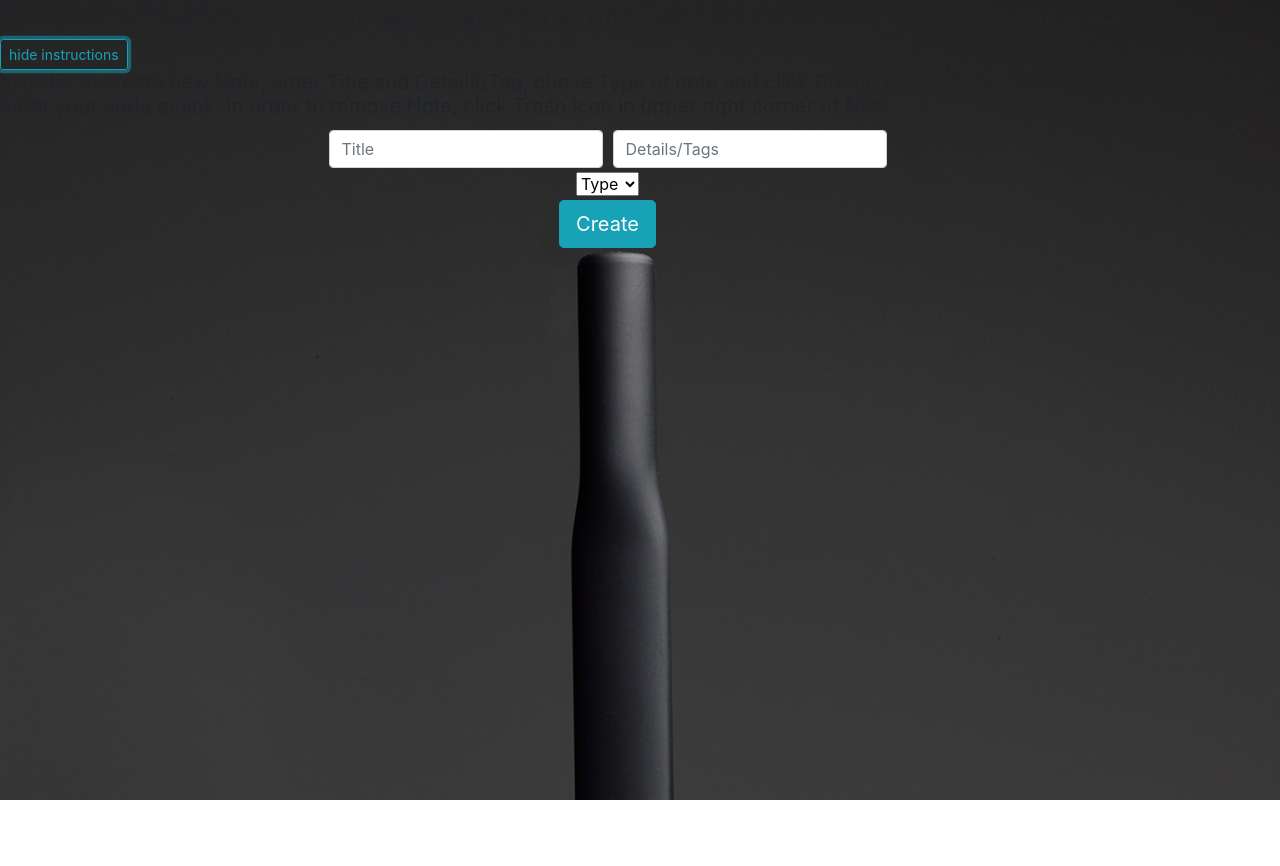
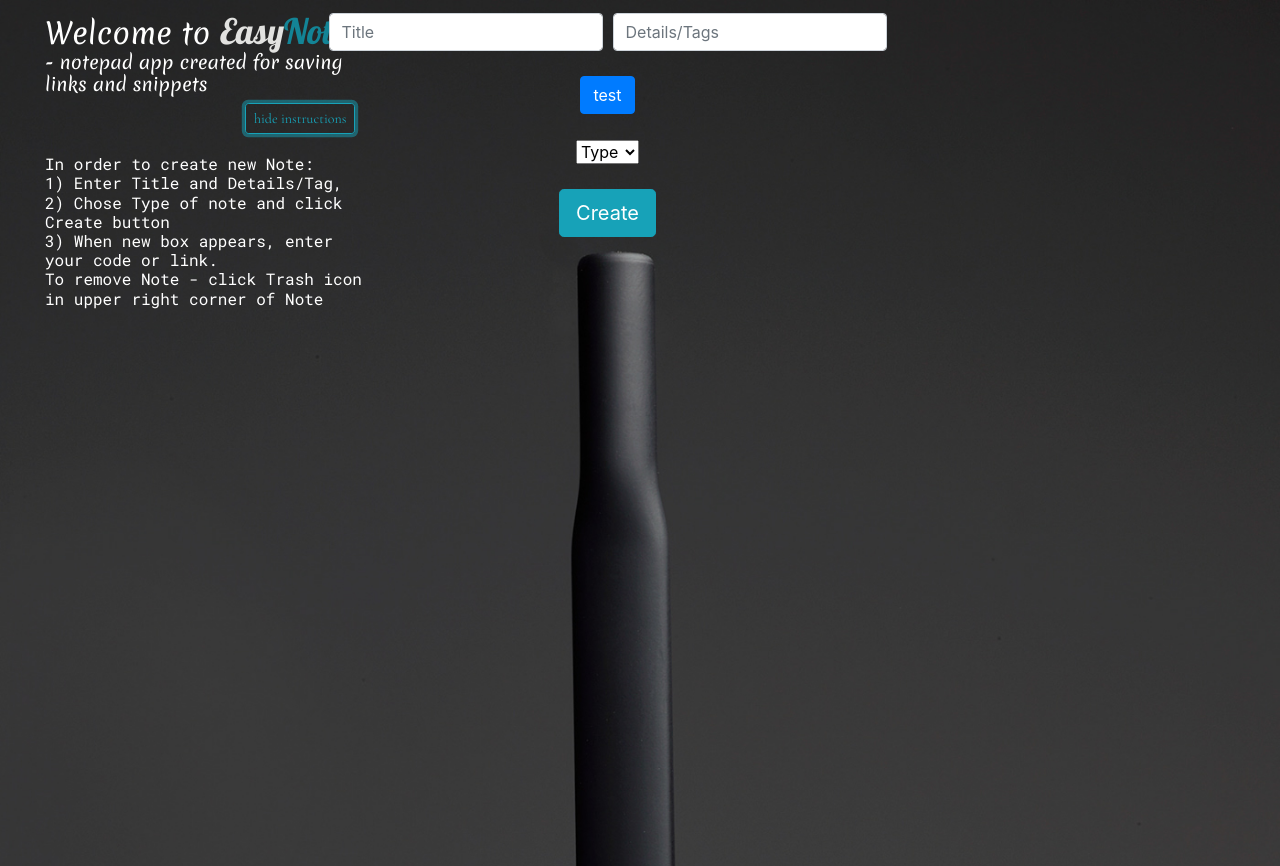
Before and after one commit to Leon131314/project_notepadV2, a React (Create React App) app: page / in a window 1280 px wide. Both pictures are taken after a click on the button "show instructions". Before the commit the page ends 800 px from the top, so only its background shows below. Built offline with nearby package versions, Linux system fonts and the light colour scheme.

Commit message:
welcome info

```diff
--- a/package.json
+++ b/package.json
@@ -12,6 +12,7 @@
     "node-sass": "^4.13.1",
     "react": "^16.13.0",
     "react-bootstrap": "^1.0.0-beta.17",
+    "react-clock": "^2.4.0",
     "react-dom": "^16.13.0",
     "react-icons": "^3.9.0",
     "react-native": "^0.61.5",
--- a/public/index.html
+++ b/public/index.html
@@ -25,6 +25,8 @@
       Learn how to configure a non-root public URL by running `npm run build`.
     -->
     <title>React App</title>
+    <link href="https://fonts.googleapis.com/css?family=Cormorant+Garamond|Merienda|Roboto+Mono&display=swap" rel="stylesheet">
+    <link href="https://fonts.googleapis.com/css?family=Lobster&display=swap" rel="stylesheet">
   </head>
   <body>
     <noscript>You need to enable JavaScript to run this app.</noscript>
--- a/src/App.scss
+++ b/src/App.scss
@@ -1,5 +1,43 @@
 
+.Welcome {
+  color: #ffffff;
+  width: 320px;
+  position: absolute;
+  left: 45px;
+  top: 10px;
+}
 
+#welcome-header{
+  font-size: 29px;
+}
+
+.Welcome-Note {
+  font-family: 'Merienda', cursive;
+  font-size: 18px;
+}
+
+#logo {
+  color: #138496;
+  font-family: 'Lobster', cursive;
+  font-size: 35px;
+}
+
+#logo2 {
+  color: #E2E2E0;
+  font-family: 'Lobster', cursive;
+  font-size: 35px;
+}
+
+.Welcome-Info {
+  font-family: 'Roboto Mono', monospace;
+  font-size: 16px;
+}
+
+.ShowBtn {
+  margin-left: 200px;
+  margin-bottom: 20px;
+  font-family: 'Cormorant Garamond', serif;
+}
 .Title {
   color: #ffffff;
   padding-top: 30px;
@@ -37,8 +75,9 @@ body {
   background-size: cover;
 }
 
-.mb-3 {
-  padding-top: 170px;
+.mb-3.input-group {
+  position: absolute;
+  top: 165px;
 }
 
 .phase1 {
@@ -68,6 +107,7 @@ body {
 .Lists {
   display: flex;
   justify-content: space-around;
+  margin-top: 100px;
 }
 
 .List-link {
--- a/src/components/Main.js
+++ b/src/components/Main.js
@@ -17,7 +17,7 @@ export default class Main extends React.Component {
                     id: 0,
                     note: '',
                     title: '',
-                    type: 'type',
+                    type: '',
                     linkCounter: 0,
                     codeCounter: 0
                 },
@@ -29,7 +29,7 @@ export default class Main extends React.Component {
         this.handleChangeType = this.handleChangeType.bind(this);
         this.removeNote = this.removeNote.bind(this);
         this.removeNoteTest = this.removeNoteTest.bind(this);
-
+        this.linkCounter = this.linkCounter.bind(this);
 
     }
     handleChangeNote(event) {
@@ -53,6 +53,20 @@ export default class Main extends React.Component {
         });
     }
 
+    linkCounter() {
+        let linkCounter = 0;
+        const test = this.state.notes.map(note => {
+            if (note.type === 'link') {
+                linkCounter ++
+            }
+            return (
+                linkCounter
+            )
+        })
+        console.log(linkCounter)
+    }
+
+
     addNote = (e) => {
         e.preventDefault();
         this.setState({
@@ -64,7 +78,8 @@ export default class Main extends React.Component {
                 // linkCounter: this.state.type === 'link' ? `${this.state.linkCounter + 1}` : `${this.state.linkCounter + 0}`
             }])
         });
-        console.log(this.state.notes.linkCounter);
+        this.linkCounter();
+        // console.log(this.state.notes.linkCounter);
     };
 
     removeNote(event, id) {
@@ -73,6 +88,7 @@ export default class Main extends React.Component {
         array.splice(index, 1);
         this.setState({notes: array});
         this.setState({linkCounter: this.state.linkCounter - 1 })
+        this.linkCounter();
     };
 
     removeNoteTest(event, id) {
@@ -99,6 +115,7 @@ export default class Main extends React.Component {
                             </Col>
                         </Form.Row>
                     </Form>
+                    <Button onClick={this.linkCounter}>test</Button>
                     <select value={this.state.notes.type} onChange={this.handleChangeType}>
                         <option value='type'>Type</option>
                         <option value='code'>Code</option>
--- a/src/components/WelcomeInfo.js
+++ b/src/components/WelcomeInfo.js
@@ -27,14 +27,16 @@ export default class WelcomeInfo extends React.Component {
         return (
 
             <div className="Welcome">
-                <h4 className="Welcome-Note"> Welcome to EasyNote - notepad app created
-                    for saving major links and code snippets in one place
+                <h4 className="Welcome-Note"><span id="welcome-header"> Welcome to <span id="logo2">Easy</span><span id="logo">Note</span> </span><br/>
+                - notepad app created for saving links and snippets
                 </h4>
                 <Button variant="outline-info" size="sm" className="ShowBtn" onClick={this.showInfo.bind(this)}>{showInstructions}
                 </Button>
-                <h5 className="Welcome-Info" style={showStyle}> In order to create new Note, enter Title and Details/Tag,
-                    chose Type of note and click Create button. When new box appears, enter your code or link.
-                    In order to remove Note, click Trash icon in upper right corner of Note</h5>
+                <h5 className="Welcome-Info" style={showStyle}> In order to create new Note:<br/>
+                    1) Enter Title and Details/Tag,<br/>
+                    2) Chose Type of note and click Create button<br/>
+                    3) When new box appears, enter your code or link.<br/>
+                    To remove Note - click Trash icon in upper right corner of Note</h5>
             </div>
         )
     }
```
Also changed, not shown: 1 other file (tests, documents, lock files or other folders).
